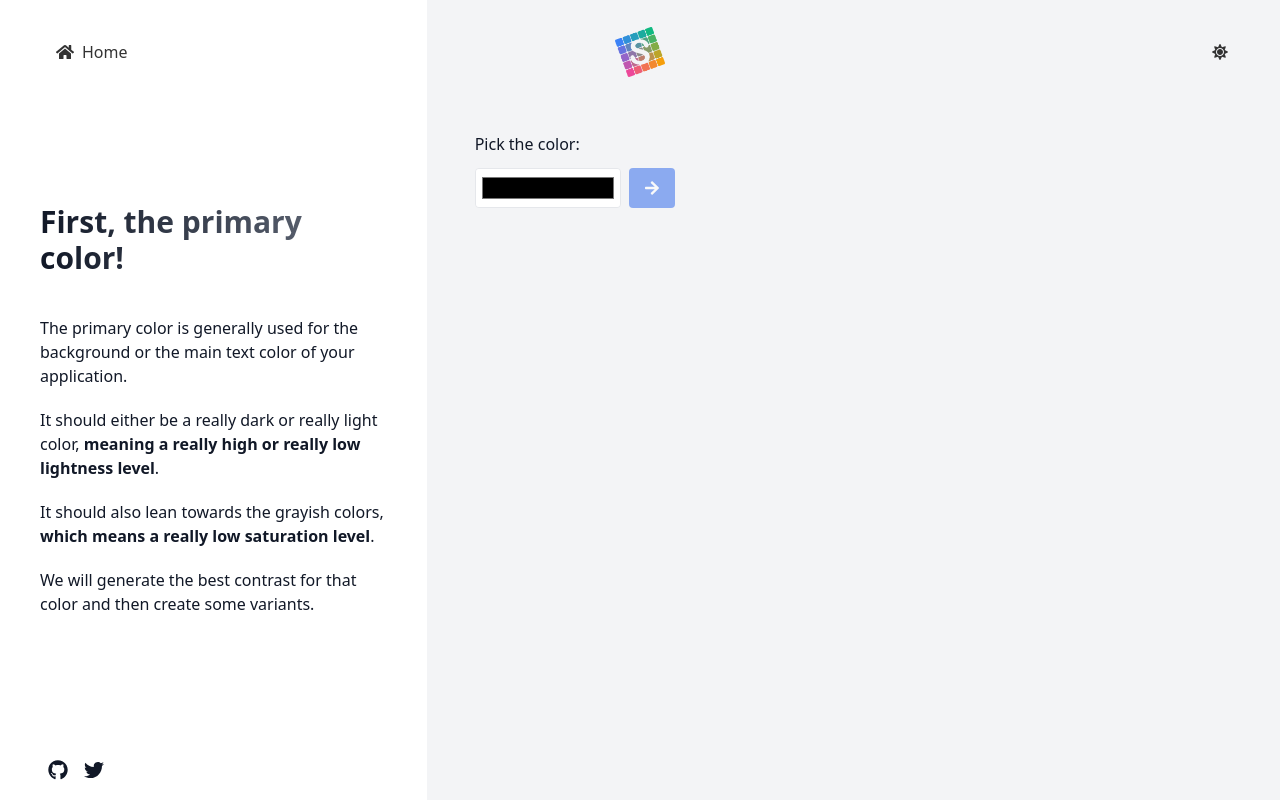
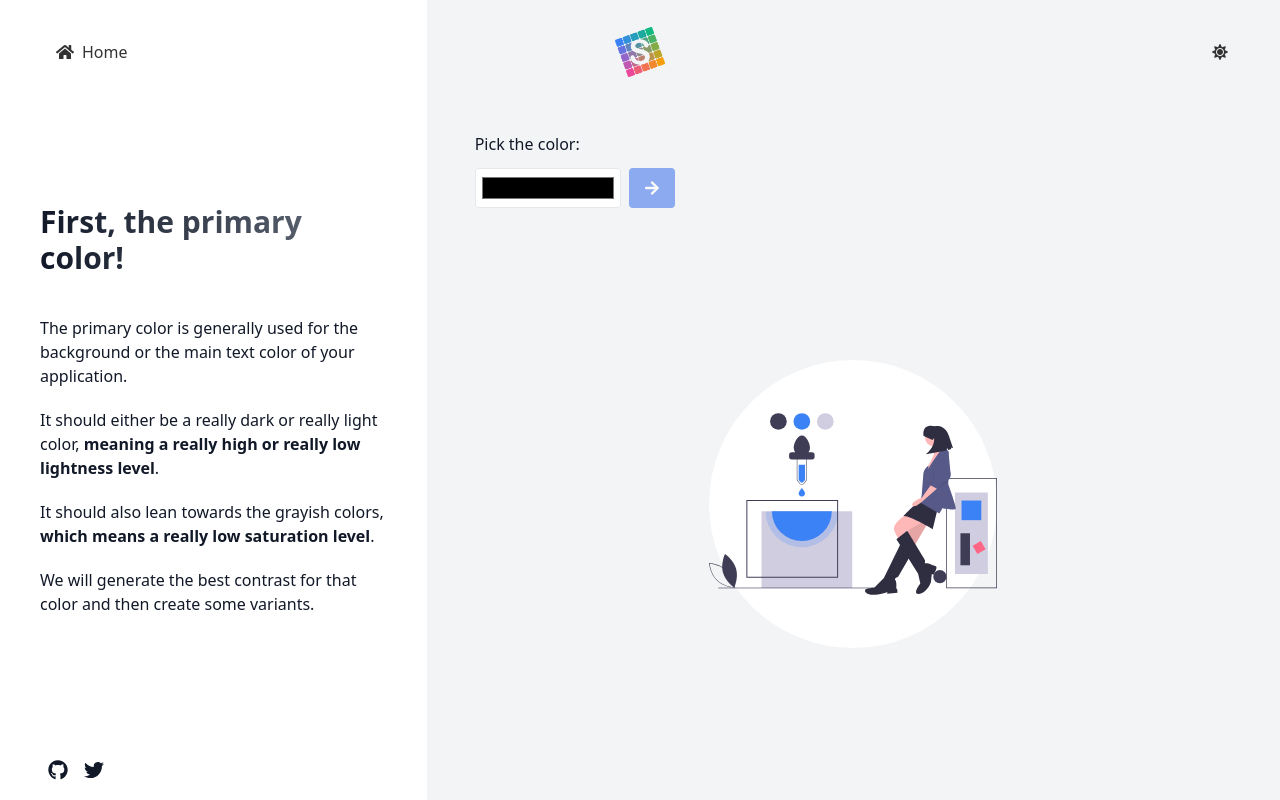
Before and after one commit to codikos/swaatch, a Next.js app: page /primary in a window 1280 px wide. Built offline with nearby package versions, Linux system fonts and the light colour scheme.

Commit message:
feat: add empty state illustrations (#41)

```diff
--- a/pages/brand.tsx
+++ b/pages/brand.tsx
@@ -1,5 +1,6 @@
 import Head from 'next/head';
 import Link from 'next/link';
+import Image from 'next/image';
 import { useRouter } from 'next/router';
 import { useRef, useState, useContext, useEffect } from 'react';
 import { isEmpty } from 'lodash/fp';
@@ -115,6 +116,11 @@ export default function BrandPage() {
               <div className="px-20 py-10 mt-10 font-bold text-center text-white bg-yellow-600 rounded">{error}</div>
             </div>
           )}
+          {isEmpty(paletteGenerated) && (
+            <div className="flex items-center justify-center m-auto bg-white rounded-full h-72 w-72 dark:bg-gray-900">
+              <Image src="/illustrations/undraw_color_palette_yamk.svg" width={280} height={200} layout="intrinsic" />
+            </div>
+          )}
           {!isEmpty(paletteGenerated) && (
             <div className="px-4 py-4 xl:px-10 2xl:px-10">
               <div className="mt-10">
--- a/pages/primary.tsx
+++ b/pages/primary.tsx
@@ -11,6 +11,7 @@ import { isHighlight } from '@utils/index';
 import { FontAwesomeIcon } from '@fortawesome/react-fontawesome';
 import { faArrowDown, faArrowRight } from '@fortawesome/free-solid-svg-icons';
 import Links from '@components/Links';
+import Image from 'next/image';
 
 export default function PrimaryPage() {
   const state = useContext(StateContext);
@@ -123,6 +124,11 @@ export default function PrimaryPage() {
               <div className="px-20 py-10 mt-10 font-bold text-center text-white bg-yellow-600 rounded">{error}</div>
             </div>
           )}
+          {!contrast && (
+            <div className="flex items-center justify-center m-auto bg-white rounded-full h-72 w-72 dark:bg-gray-900">
+              <Image src="/illustrations/undraw_add_color_19gv.svg" width={315} height={200} layout="intrinsic" />
+            </div>
+          )}
           {contrast && (
             <div className="px-4 py-4 xl:px-10 2xl:px-10">
               <div className="mt-10">
```
Also changed, not shown: public/illustrations/undraw_add_color_19gv.svg (added), public/illustrations/undraw_color_palette_yamk.svg (added).
